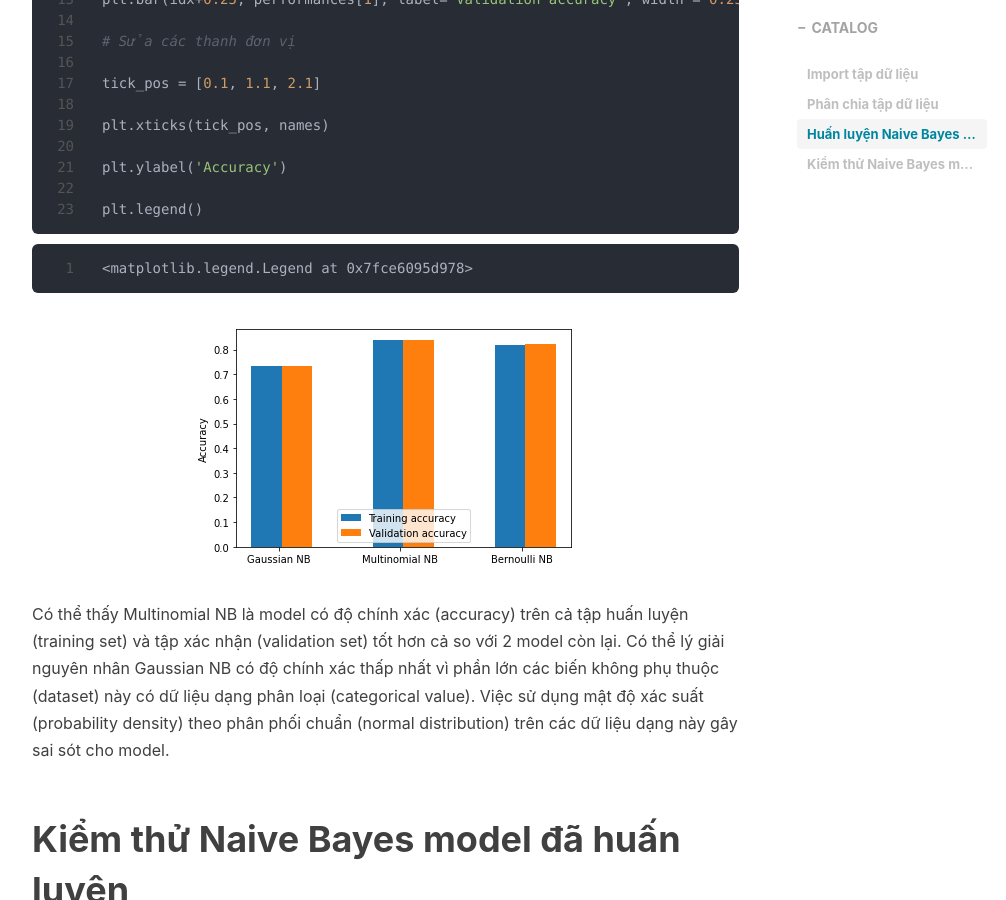
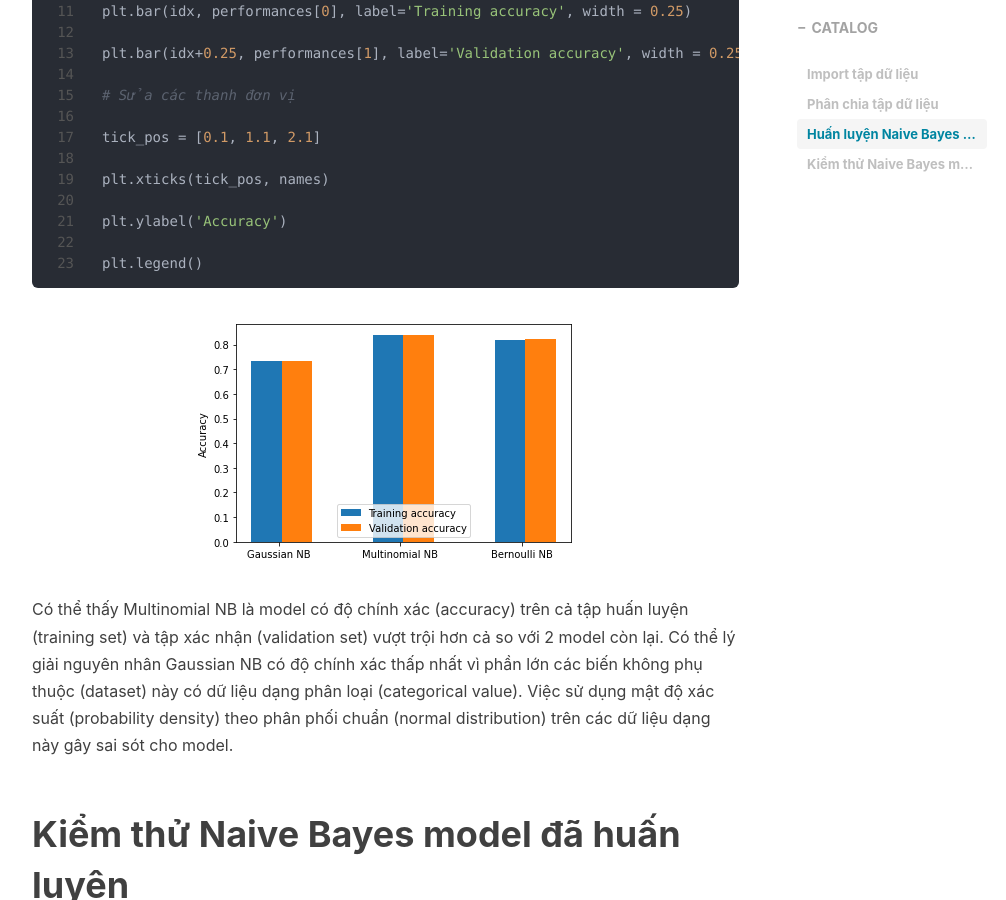
Before and after one commit to neumotngayem/aiwithmisa.github.io, a Jekyll site: the page built from _posts/2020-12-26-aml-bai10.md, in a window 1280 px wide and 900 px high, scrolled down 6436 px. Shown: the whole window, without its empty margins (233-1239 px from the left). Built offline with Jekyll 4.4.1, drawn with Linux system fonts in a browser that asks for light colours; nearby versions of some CDN libraries; comment, search, counter and statistics services are not loaded; some of the changed text lies outside the part shown.

Commit message:
Update Post

```diff
--- a/_posts/2020-12-26-aml-bai10.md
+++ b/_posts/2020-12-26-aml-bai10.md
@@ -1338,15 +1338,11 @@ plt.legend()
 
 
 
-    <matplotlib.legend.Legend at 0x7fce6095d978>
-
-
-
 
 ![png]({{ site.baseurl }}/img/in-post/aml/AI_with_Misa_Naive_Bayes_37_1.png)
 
 
-Có thể thấy Multinomial NB là model có độ chính xác (accuracy) trên cả tập huấn luyện (training set) và tập xác nhận (validation set) tốt hơn cả so với 2 model còn lại. Có thể lý giải nguyên nhân Gaussian NB có độ chính xác thấp nhất vì phần lớn các biến không phụ thuộc (dataset) này có dữ liệu dạng phân loại (categorical value). Việc sử dụng mật độ xác suất (probability density) theo phân phối chuẩn (normal distribution) trên các dữ liệu dạng này gây sai sót cho model.
+Có thể thấy Multinomial NB là model có độ chính xác (accuracy) trên cả tập huấn luyện (training set) và tập xác nhận (validation set) vượt trội hơn cả so với 2 model còn lại. Có thể lý giải nguyên nhân Gaussian NB có độ chính xác thấp nhất vì phần lớn các biến không phụ thuộc (dataset) này có dữ liệu dạng phân loại (categorical value). Việc sử dụng mật độ xác suất (probability density) theo phân phối chuẩn (normal distribution) trên các dữ liệu dạng này gây sai sót cho model.
 
 # **Kiểm thử Naive Bayes model đã huấn luyện**
 
```
Also changed, not shown: other parts of _posts/2020-12-26-aml-bai10.md (+6 -6 lines), _includes/about/en.md (+2 -0 lines), _posts/2020-12-07-aml-bai1.md (+3 -1 lines), _posts/2020-12-22-aml-bai9.md (+7 -7 lines).
